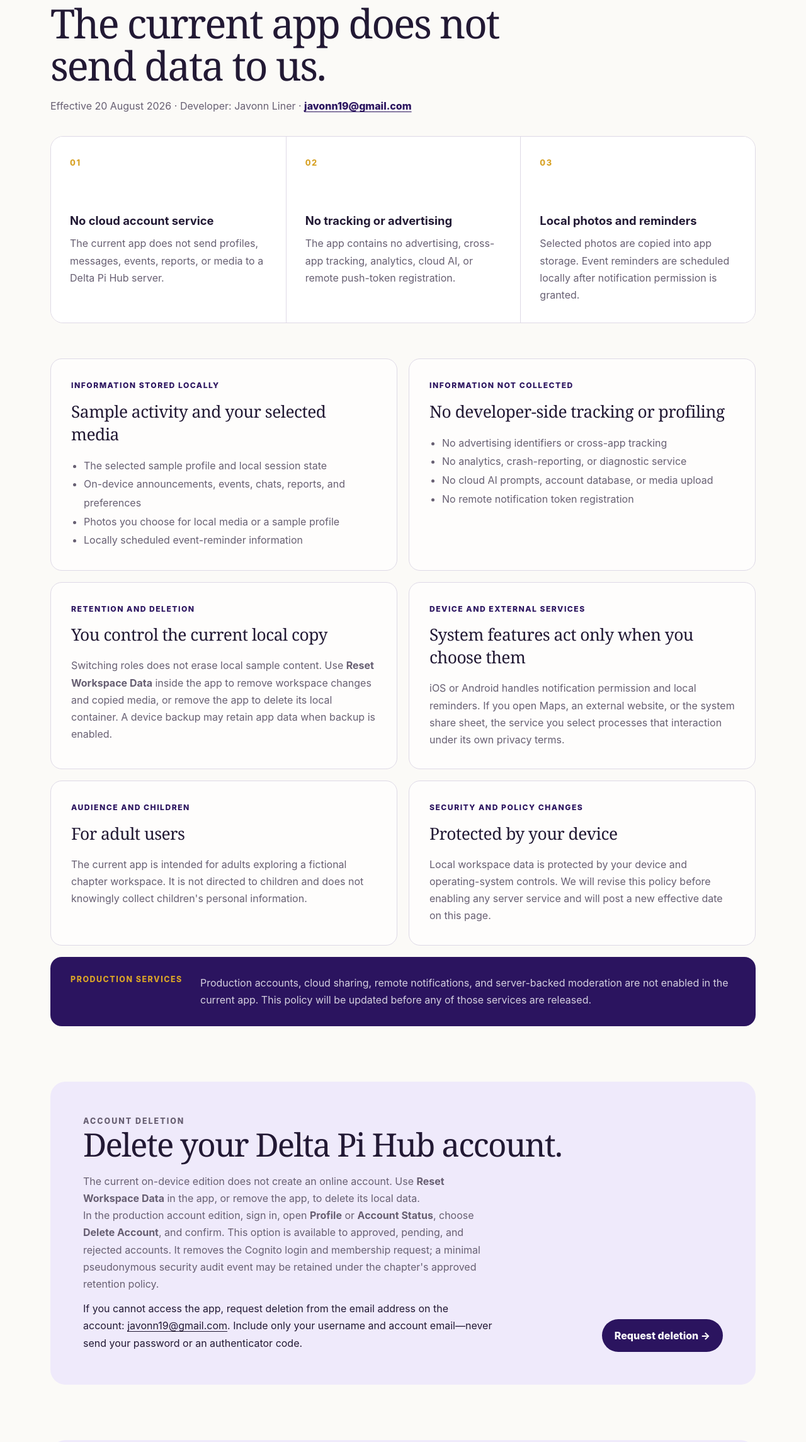
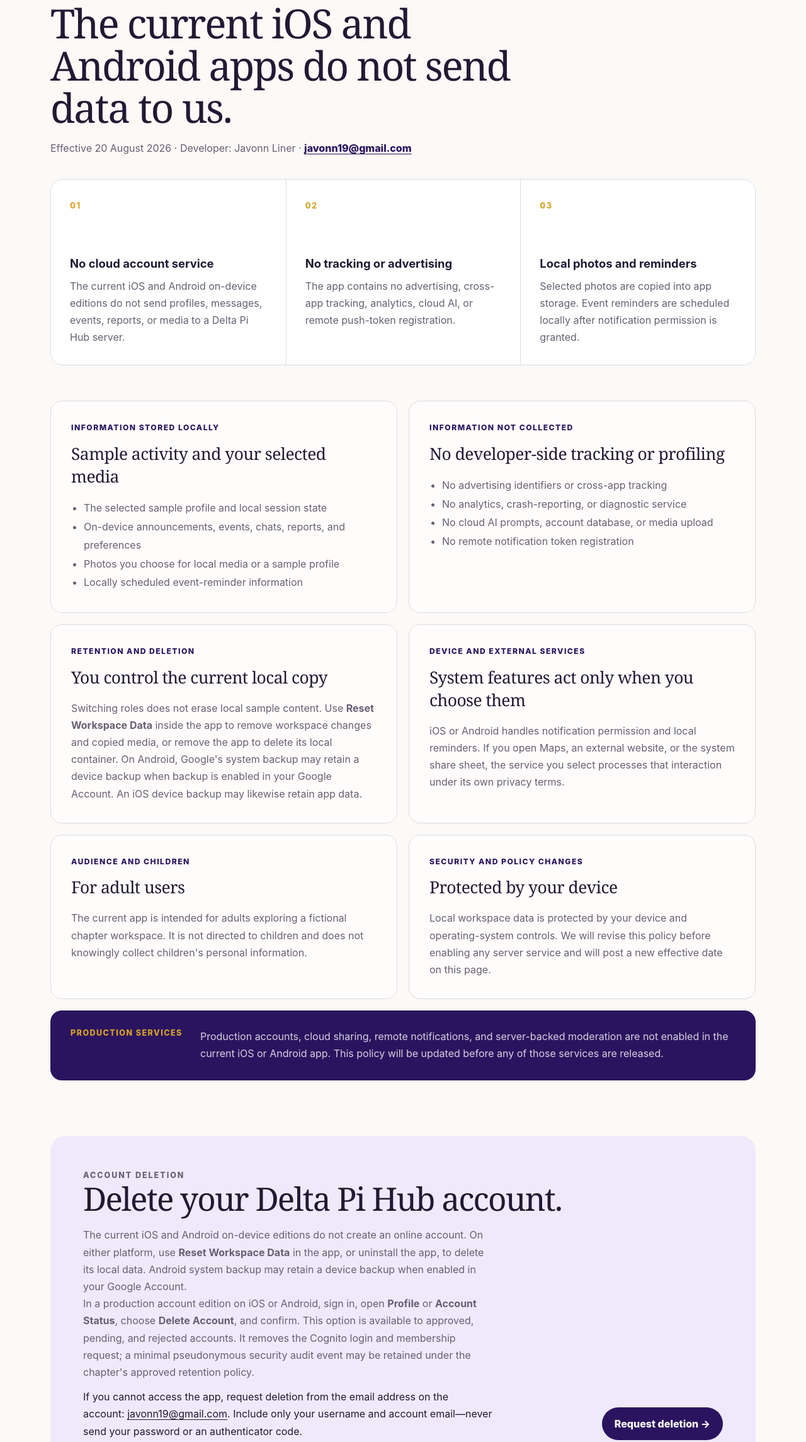
Before and after one commit to javonn13/delta-pi-hub-privacy, a plain HTML site: page index.html in a window 1280 px wide. Shown: the part 3070-5359 px from the top of the page at 63% size. Drawn offline with Linux system fonts and the light colour scheme.

Commit message:
Cover Android in account deletion policy

```diff
--- a/index.html
+++ b/index.html
@@ -6,7 +6,7 @@
     <meta name="theme-color" content="#2b145f">
     <meta
       name="description"
-      content="Delta Pi Hub app information, iOS screenshots, privacy policy, account deletion instructions, support, and related projects by Javonn Liner."
+      content="Delta Pi Hub app information, iOS and Android privacy policy, account deletion instructions, support, and related projects by Javonn Liner."
     >
     <title>Delta Pi Hub — App Preview, Privacy, Account Deletion &amp; Support</title>
     <link rel="icon" href="favicon.png" type="image/png">
@@ -108,7 +108,7 @@
 
         <section id="privacy" aria-labelledby="privacy-title" tabindex="-1">
           <p class="section-label">Privacy policy</p>
-          <h2 id="privacy-title">The current app does not send data to us.</h2>
+          <h2 id="privacy-title">The current iOS and Android apps do not send data to us.</h2>
           <p class="policy-effective">
             Effective 20 August 2026 · Developer: Javonn Liner ·
             <a href="mailto:javonn19@gmail.com">javonn19@gmail.com</a>
@@ -119,8 +119,9 @@
               <span class="card-number" aria-hidden="true">01</span>
               <h3>No cloud account service</h3>
               <p>
-                The current app does not send profiles, messages,
-                events, reports, or media to a Delta Pi Hub server.
+                The current iOS and Android on-device editions do not send
+                profiles, messages, events, reports, or media to a Delta Pi Hub
+                server.
               </p>
             </article>
 
@@ -173,8 +174,9 @@
                 Switching roles does not erase local sample content. Use
                 <strong>Reset Workspace Data</strong> inside the app to remove
                 workspace changes and copied media, or remove the app to delete
-                its local container. A device backup may retain app data when
-                backup is enabled.
+                its local container. On Android, Google&apos;s system backup may
+                retain a device backup when backup is enabled in your Google
+                Account. An iOS device backup may likewise retain app data.
               </p>
             </article>
 
@@ -214,7 +216,8 @@
             <span>Production services</span>
             <p>
               Production accounts, cloud sharing, remote notifications, and
-              server-backed moderation are not enabled in the current app.
+              server-backed moderation are not enabled in the current iOS or
+              Android app.
               This policy will be updated before any of those services are released.
             </p>
           </aside>
@@ -225,12 +228,14 @@
             <p class="section-label">Account deletion</p>
             <h2 id="delete-account-title">Delete your Delta Pi Hub account.</h2>
             <p>
-              The current on-device edition does not create an online account.
-              Use <strong>Reset Workspace Data</strong> in the app, or remove the
-              app, to delete its local data.
+              The current iOS and Android on-device editions do not create an
+              online account. On either platform, use
+              <strong>Reset Workspace Data</strong> in the app, or uninstall the
+              app, to delete its local data. Android system backup may retain a
+              device backup when enabled in your Google Account.
             </p>
             <p>
-              In the production account edition, sign in, open
+              In a production account edition on iOS or Android, sign in, open
               <strong>Profile</strong> or <strong>Account Status</strong>, choose
               <strong>Delete Account</strong>, and confirm. This option is
               available to approved, pending, and rejected accounts. It removes
@@ -320,7 +325,7 @@
     </main>
 
     <footer>
-      <span>Delta Pi Hub · iOS 0.1.4 · On-device edition</span>
+      <span>Delta Pi Hub · iOS &amp; Android · On-device edition</span>
       <a href="https://deltapi736.org/">Delta Pi Chapter #736</a>
     </footer>
   </body>
```
Also changed, not shown: 1 other file.
